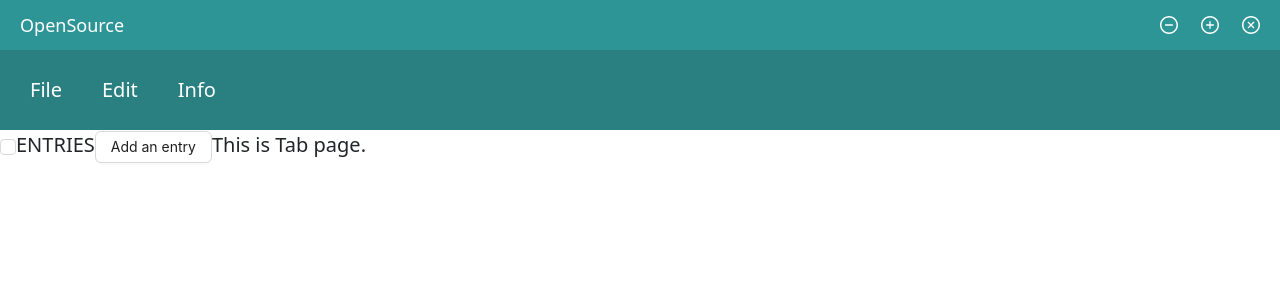
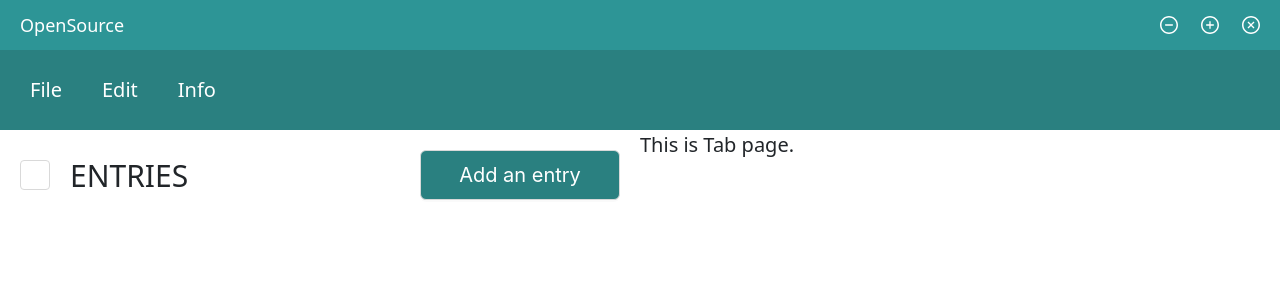
Before and after one commit to GregorGT/RuNo, a React (Vite) app: page / in a window 1280 px wide. Shown: the top 300 px of the page. Built offline with nearby package versions, Linux system fonts and the light colour scheme.

Commit message:
change checkbox size

```diff
--- a/src/components/Components.scss
+++ b/src/components/Components.scss
@@ -27,3 +27,48 @@
     color: white;
   }
 }
+
+.entries {
+  padding: 20px;
+  min-width: 50%;
+  font-size: 30px;
+
+  &-header {
+    display: flex;
+    align-items: center;
+
+    .add {
+      background-color: #2a8080;
+      color: white;
+      width: 200px;
+      height: 50px;
+      font-size: 20px;
+      margin-left: auto;
+    }
+    .ant-checkbox-wrapper {
+      margin-right: 20px;
+      .ant-radio-inner {
+        width: 30px;
+        height: 30px;
+        &::after {
+          width: 18px;
+          height: 18px;
+        }
+      }
+
+      .ant-checkbox-inner {
+        width: 30px;
+        height: 30px;
+        &::after {
+          width: 12px;
+          height: 18px;
+        }
+      }
+
+      .ant-radio,
+      .ant-checkbox {
+        font-size: 30px;
+      }
+    }
+  }
+}
```
